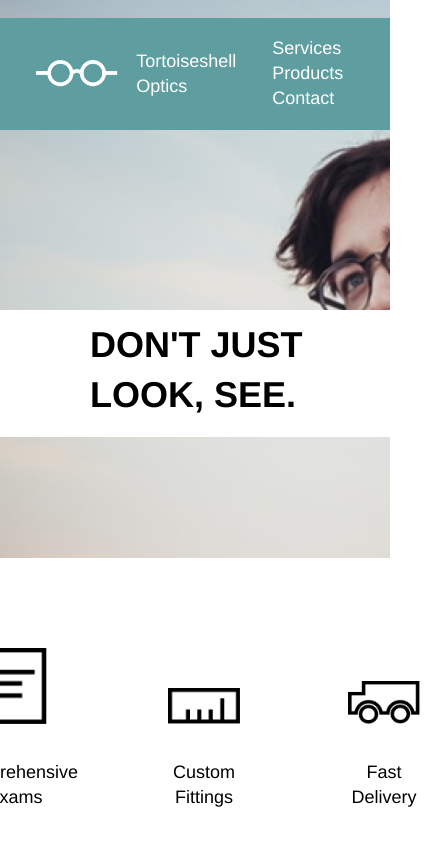
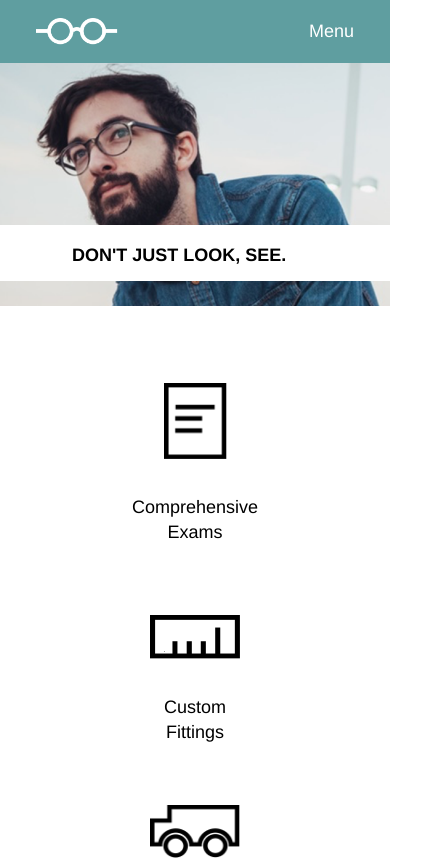
Before and after one commit to johmert/TSOptics, a plain HTML site: page index.html in a window 390 px wide. Shown: the top 861 px of the page, 426 px wide, since content can reach past the window. Drawn offline with Linux system fonts and the light colour scheme.

Commit message:
responsive tablet/phone

```diff
--- a/index.html
+++ b/index.html
@@ -16,6 +16,7 @@
             <span>Services</span>
             <span>Products</span>
             <span>Contact</span>
+            <span id="menu">Menu</span>
         </nav>
       </div>
       <div class="flex container">
--- a/resources/css/style.css
+++ b/resources/css/style.css
@@ -43,6 +43,10 @@ header {
   padding-right: 1rem;
 }
 
+#menu {
+  display: none;
+}
+
 nav span {
   padding: 0 2rem;
 }
@@ -51,19 +55,16 @@ header .flex {
   justify-content: flex-end;
 }
 
-.call-to-action span {
-  font-size: 2rem;
-  font-weight: bold;
-}
-
 .call-to-action {
   display: inline-block;
   position: relative;
-  line-height: 2.4rem;
+  line-height: 1.2;
+  font-size: 2rem;
+  font-weight: bold;
   background-color: white;
   margin-top: 10rem;
   margin-right: -2rem;
-  padding: 0.75rem 5rem;
+  padding: 1.5rem 5rem;
 }
 
 .main {
@@ -137,3 +138,73 @@ footer img {
   width: auto;
   margin-right: 1rem;
 }
+
+@media only screen and (max-width: 1024px) {
+  header {
+    padding-top: 0;
+  }
+  .call-to-action {
+    font-size: 1.33rem;
+    padding: 0.75rem 4rem;
+    margin-right: 2rem;
+  }
+}
+
+@media only screen and (max-width: 750px) {
+  header {
+    height: 22rem;
+  }
+  nav span {
+    display: none;
+  }
+  #menu {
+    display: flex;
+  }
+}
+
+@media only screen and (max-width: 470px) {
+  header {
+    height: 17rem;
+    background-position: 20%;
+  }
+  .logo span {
+    display: none;
+  }
+  .call-to-action {
+    width: 100%;
+    margin-top: 9rem;
+    margin-right: 0;
+  }
+  .call-to-action span {
+    font-size: 1rem;
+    text-align: center;
+    padding: 1rem 0;
+  }
+  .services {
+    flex-direction: column;
+    align-items: center;
+    margin: 3.77rem 0;
+  }
+  .s-container {
+    margin: 1.54rem 0;
+  }
+  .about {
+    flex-direction: column;
+  }
+  .m-container {
+    width: 100%;
+    margin: 0 0 4rem 0rem;
+  }
+  .title {
+    width: 100%;
+  }
+  footer {
+    align-content: center;
+  }
+  footer span {
+    display: none;
+  }
+  footer img {
+    margin: auto;
+  }
+}
```
